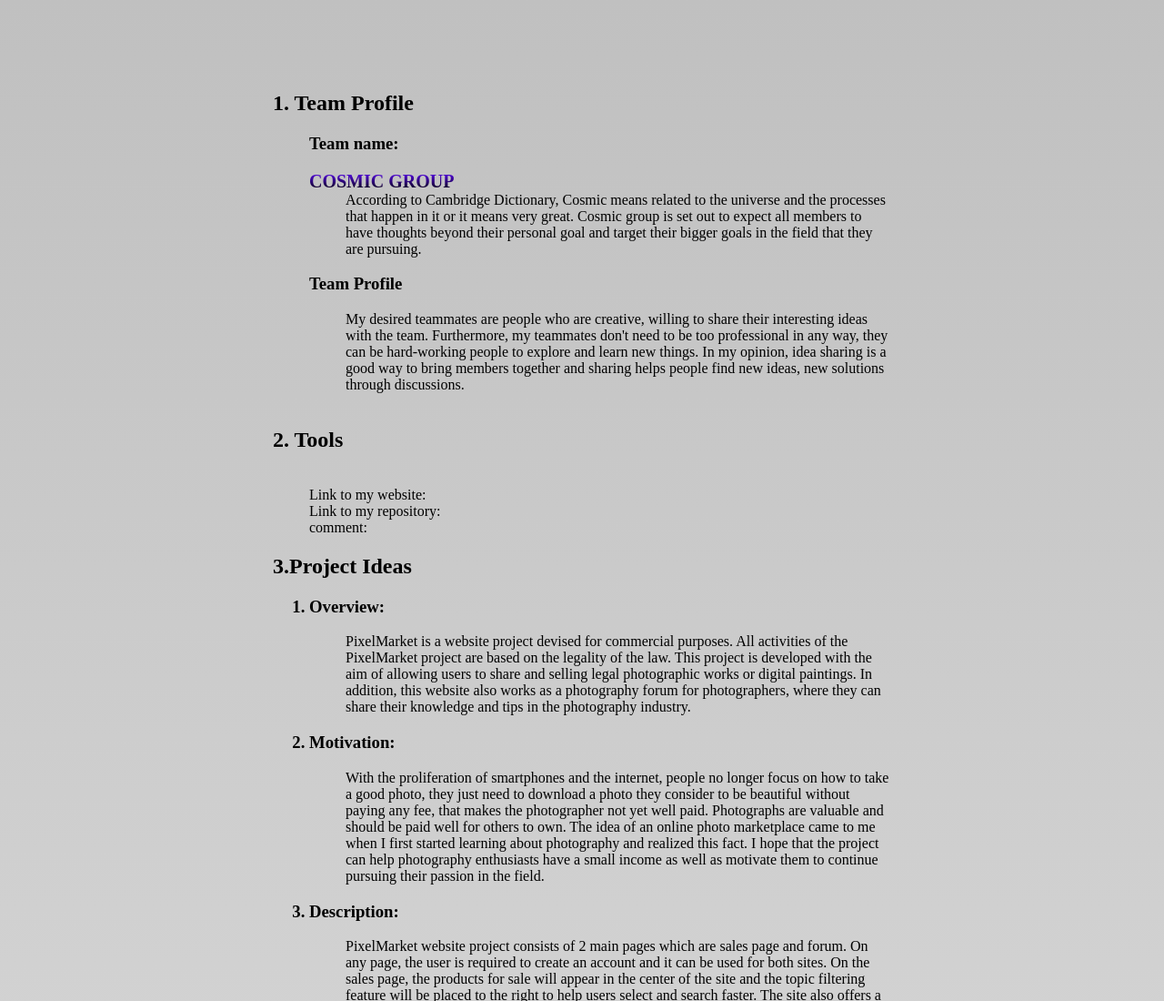
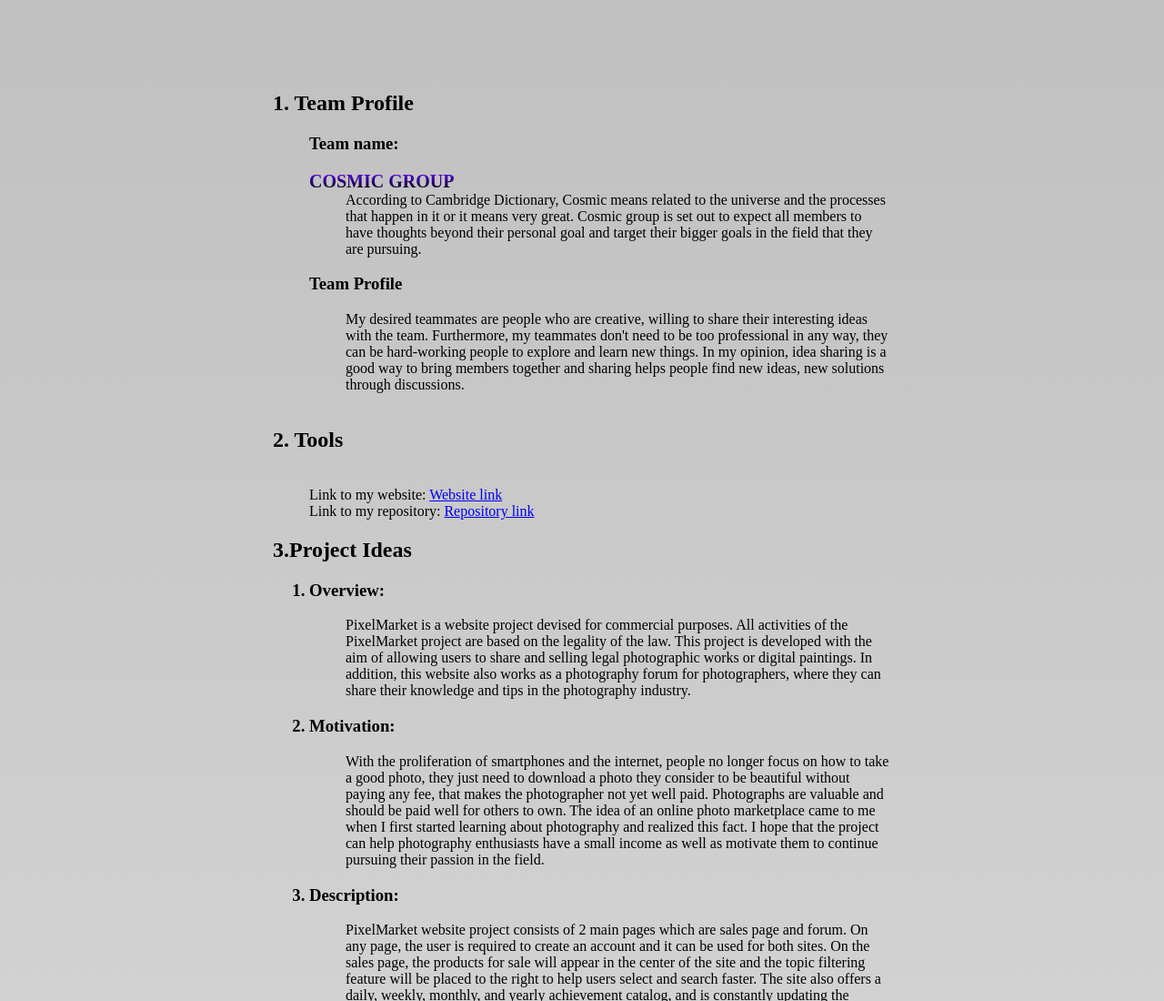
Before and after one commit to NhaTTran-0412/Assignment2.github.io, a plain HTML site: page index.html in a window 1280 px wide. Shown: the top 1100 px of the page at 91% size. Drawn offline with Linux system fonts and the light colour scheme.

Commit message:
add links, small fix

```diff
--- a/index.html
+++ b/index.html
@@ -10,9 +10,8 @@
         <p1.2><ol>My desired teammates are people who are creative, willing to share their interesting ideas with the team. Furthermore, my teammates don't need to be too professional in any way, they can be hard-working people to explore and learn new things. In my opinion, idea sharing is a good way to bring members together and sharing helps people find new ideas, new solutions through discussions.</ol></p1.2>
         <br></ol>
         <h2>2. Tools</h2>
-        <ol><br><p2.1>Link to my website: </p2.1>
-        <br><p2.2>Link to my repository:</p2.2>
-        <br><p2.3> comment: </p2.3>
+        <ol><br><p2.1>Link to my website: <a href="https://nhattran0412.github.io/Assignment2.github.io/">Website link</a></p2.1>
+        <br><p2.2>Link to my repository: <a href="https://github.com/NhaTTran-0412/Assignment2.github.io.git">Repository link</a></p2.2>
         <br></ol>
         <h2>3.Project Ideas</h2>
         <ol><h3><li>Overview:</li></h3>
```
